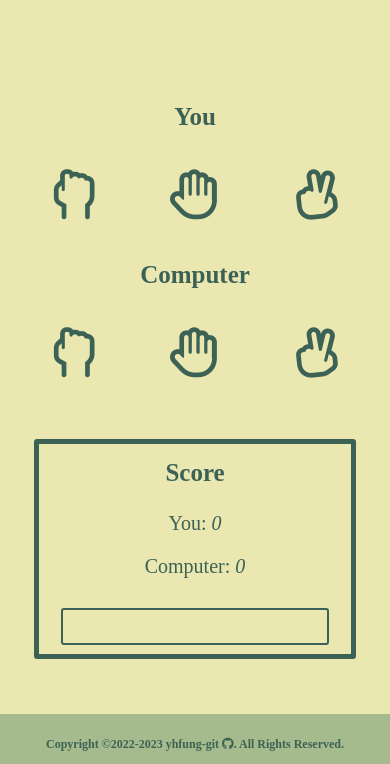
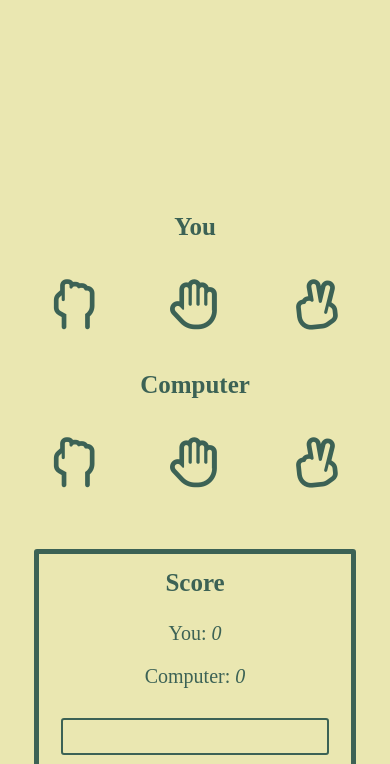
Before and after one commit to yhfung-git/rock-paper-scissors, a plain HTML site: page index.html in a window 390 px wide. Shown: the part 595-1359 px from the top of the page. Drawn offline with nearby package versions, Linux system fonts and the light colour scheme.

Commit message:
changed container margin on mobile responsive

```diff
--- a/CSS/style.css
+++ b/CSS/style.css
@@ -252,7 +252,7 @@ footer a {
 
   .container {
     grid-template-columns: none;
-    margin: 100px auto;
+    margin: 300px auto 100px auto;
   }
 
   .container h2 {
```
